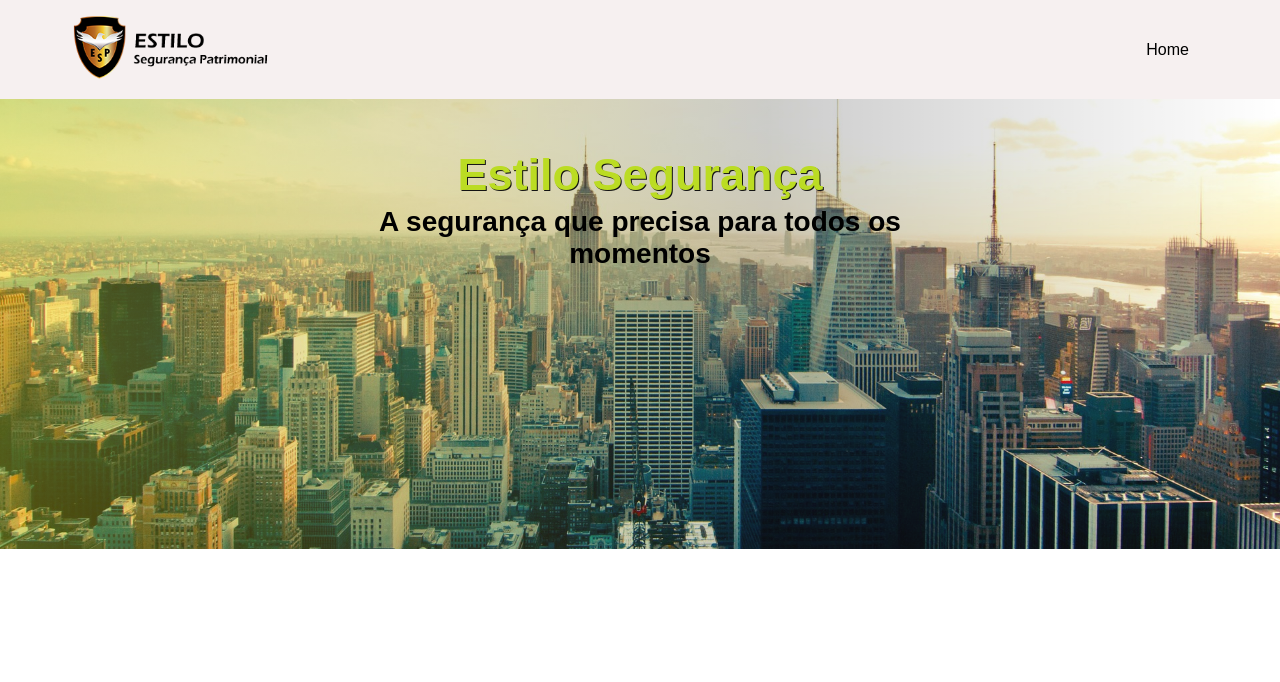
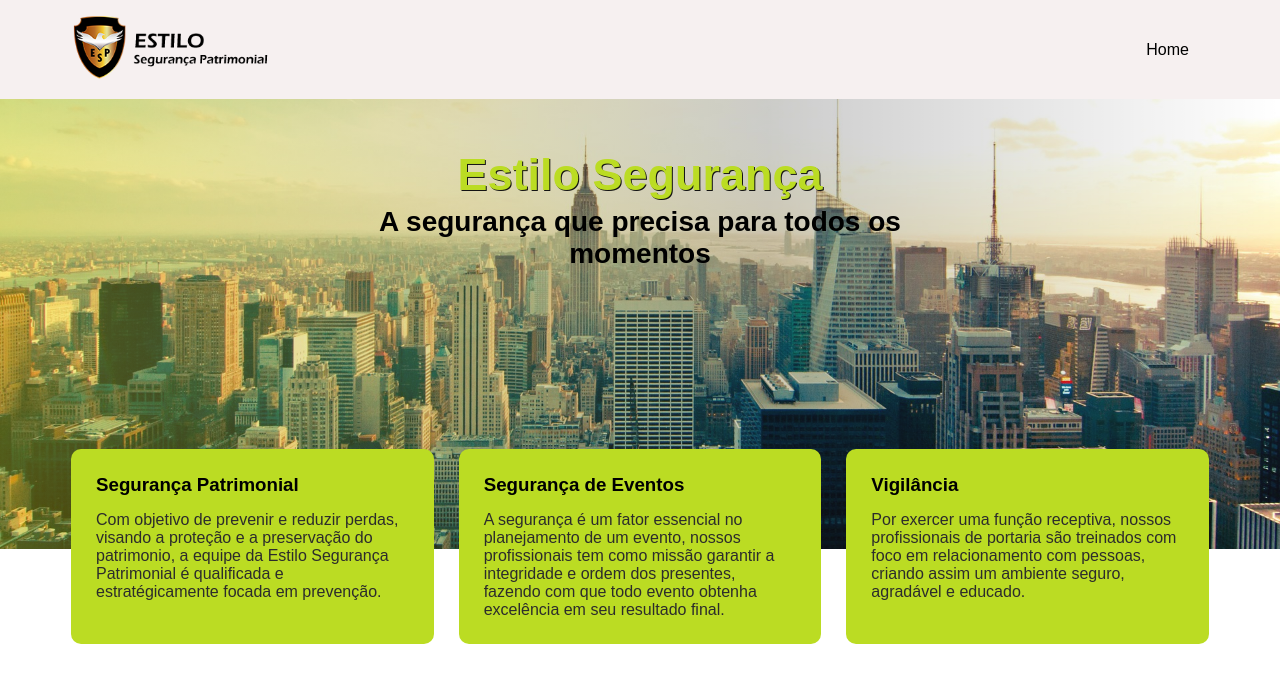
Before and after one commit to rodrigoanastacio/ESP_site, a Next.js app: page / in a window 1280 px wide. Shown: the top 682 px of the page. Built offline with nearby package versions, Linux system fonts and the light colour scheme.

Commit message:
Add services section and card component

```diff
--- /dev/null
+++ b/src/pages/components/Cards/index.jsx
@@ -0,0 +1,10 @@
+import styles from './styles.module.scss';
+
+export default function Cards({ title, content }) {
+  return (
+    <article className={styles.card}>
+      <h3>{title}</h3>
+      <p>{content}</p>
+    </article>
+  );
+}
--- /dev/null
+++ b/src/pages/components/Cards/styles.module.scss
@@ -0,0 +1,19 @@
+.card {
+  background-color: var(--yellow);
+  width: 33.33%;
+  padding: 25px;
+  z-index: 999;
+  border-radius: 10px;
+
+  & + article {
+    margin-left: 25px;
+  }
+
+  h3 {
+    margin-bottom: 15px;
+  }
+
+  p {
+    color: var(--gray-700);
+  }
+}
--- a/src/pages/index.js
+++ b/src/pages/index.js
@@ -5,6 +5,7 @@
 import NavBar from './components/NavBar';
 import NavLink from './components/NavLink';
 import Hero from './components/Hero';
+import Cards from './components/Cards';
 
 import styles from '../styles/Home.module.scss';
 
@@ -28,6 +29,23 @@
       </Header>
 
       <Hero />
+
+      <section className={styles.services}>
+        <div className="container">
+          <Cards
+            title="Segurança Patrimonial"
+            content="Com objetivo de prevenir e reduzir perdas, visando a proteção e a preservação do patrimonio, a equipe da Estilo Segurança Patrimonial é qualificada e estratégicamente focada em prevenção."
+          />
+          <Cards
+            title="Segurança de Eventos"
+            content="A segurança é um fator essencial no planejamento de um evento, nossos profissionais tem como missão garantir a integridade e ordem dos presentes, fazendo com que todo evento obtenha excelência em seu resultado final."
+          />
+          <Cards
+            title="Vigilância"
+            content="Por exercer uma função receptiva, nossos profissionais de portaria são treinados com foco em relacionamento com pessoas, criando assim um ambiente seguro, agradável e educado."
+          />
+        </div>
+      </section>
     </>
   );
 }
--- a/src/styles/Home.module.scss
+++ b/src/styles/Home.module.scss
@@ -0,0 +1,4 @@
+.services {
+  margin-top: -150px;
+  padding: 50px 0;
+}
```
